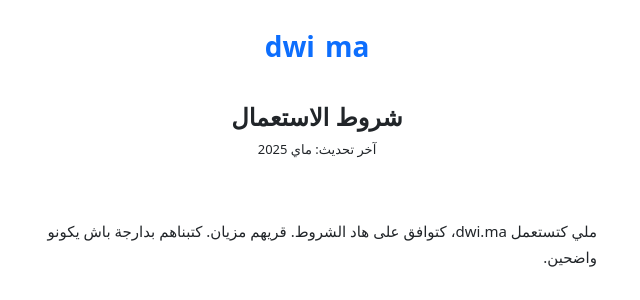
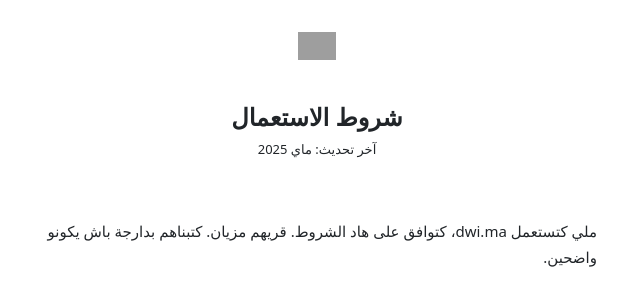
Before and after one commit to ricofast/dwi.ma, a Django app: template templates/legal/terms.html in a window 1280 px wide. Shown: the top 300 px of the page, without its empty margins (323-963 px from the left). Run offline with Django 5.2, Linux system fonts and the light colour scheme; the template is opened without the code that fills it, so the values that code supplies are empty; grey boxes are pictures that could not be loaded.

Commit message:
Initiate the development procecss

```diff
--- a/templates/base.html
+++ b/templates/base.html
@@ -12,8 +12,8 @@
   <title>{% block title %}dwi.ma{% endblock %}</title>
 
   <link rel="manifest" href="{% static 'manifest.json' %}">
-  <link rel="icon" type="image/svg+xml" href="{% static 'icons/icon-192.svg' %}">
-  <link rel="apple-touch-icon" href="{% static 'icons/icon-192.svg' %}">
+  <link rel="icon" type="image/svg+xml" href="{% static 'icons/favicon.svg' %}">
+  <link rel="apple-touch-icon" href="{% static 'icons/favicon.svg' %}">
 
   <link rel="preconnect" href="https://fonts.googleapis.com">
   <link rel="preconnect" href="https://fonts.gstatic.com" crossorigin>
--- a/templates/landing.html
+++ b/templates/landing.html
@@ -1,5 +1,9 @@
 {% extends "base_public.html" %}
+{% load static %}
+
 {% block title %}dwi.ma — فهم الوثائق بدارجة{% endblock %}
+
+<img src="{% static 'icons/logo-wordmark.svg' %}" alt="dwi.ma" height="28">
 
 {% block content %}
 <div class="dw-stack dw-gap-lg" style="max-width:440px;margin:0 auto;padding-top:3rem;text-align:center;">
--- a/templates/legal/terms.html
+++ b/templates/legal/terms.html
@@ -1,4 +1,6 @@
 {% extends "base_public.html" %}
+{% load static %}
+
 {% block title %}شروط الاستعمال · dwi.ma{% endblock %}
 
 {% block content %}
@@ -7,9 +9,7 @@
   <!-- Header -->
   <header class="dw-fade-in" style="text-align:center;margin-bottom:2.5rem;">
     <a href="{% url 'landing' %}" style="text-decoration:none;">
-      <p style="font-family:var(--dw-font-display);font-size:1.75rem;font-weight:700;color:var(--dw-teal-600);margin:0;line-height:1;">
-        dwi<span style="display:inline-block;width:8px;height:8px;border-radius:50%;background:var(--dw-amber-500);margin:0 1px;vertical-align:middle;"></span>ma
-      </p>
+      <img src="{% static 'icons/logo-wordmark.svg' %}" alt="dwi.ma" height="28">
     </a>
     <div style="width:48px;height:3px;background:var(--dw-amber-400);border-radius:2px;margin:1.25rem auto;"></div>
     <h1 style="font-family:var(--dw-font-display);font-size:1.5rem;font-weight:700;color:var(--dw-gray-900);margin:0;">شروط الاستعمال</h1>
--- a/templates/partials/_navbar.html
+++ b/templates/partials/_navbar.html
@@ -1,7 +1,9 @@
 {% load static %}
+{% load static %}
+
 <header class="dw-navbar">
   <a href="{% url 'dashboard' %}" class="dw-navbar-brand">
-    dwi<span class="dw-brand-dot"></span>ma
+    <img src="{% static 'icons/logo-wordmark.svg' %}" alt="dwi.ma" height="28">
   </a>
 
   <div class="dw-navbar-end">
```
Also changed, not shown: templates/legal/privacy.html (+6 -3 lines), templates/registration/login.html (+4 -3 lines), templates/registration/register.html (+5 -3 lines), 5 other files.
